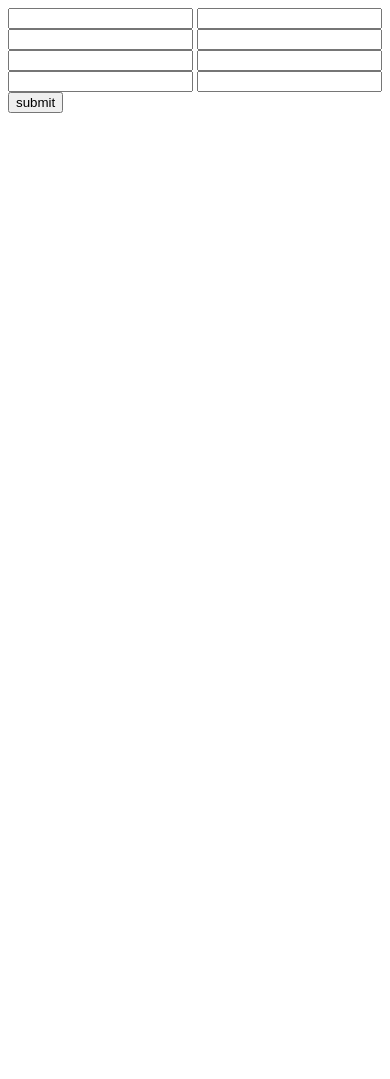
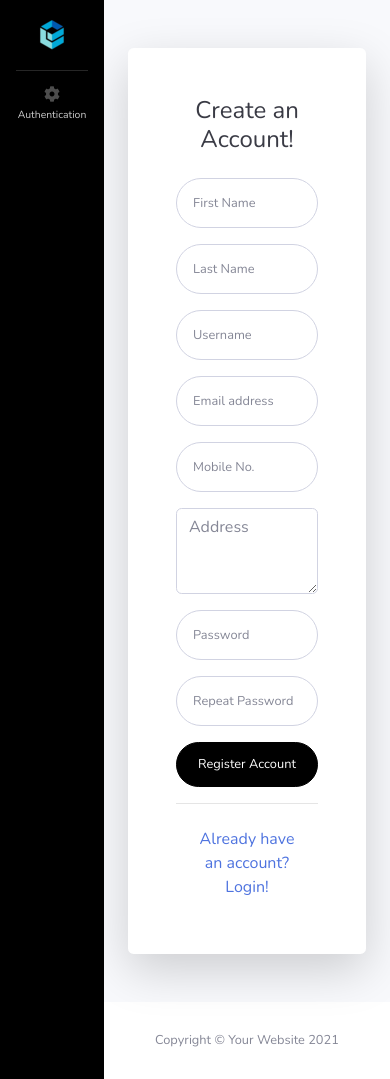
Before and after one commit to LEELAVATHI-B/fram, a Django app: page /signup/ in a window 390 px wide. Before the commit the page ends 113 px from the top, so only its background shows below. Run offline with Django 4.2, Linux system fonts and the light colour scheme; some libraries are stand-ins or nearby versions.

Commit message:
Signup dtl added

```diff
--- a/cube/templates/cube/base.html
+++ b/cube/templates/cube/base.html
@@ -139,8 +139,8 @@
                 <div id="collapseTwo" class="collapse" aria-labelledby="headingTwo" data-parent="#accordionSidebar">
                     <div class="bg-white py-2 collapse-inner rounded">
 {#                        <h6 class="collapse-header">Custom Components:</h6>#}
-                        <a class="collapse-item" href="buttons.html">Log in</a>
-                        <a class="collapse-item" href="cards.html">Sign up</a>
+                        <a class="collapse-item" href="{% url 'login' %}">Log in</a>
+                        <a class="collapse-item" href="{% url 'signup' %}">Sign up</a>
                     </div>
                 </div>
             </li>
--- a/cube/templates/cube/login.html
+++ b/cube/templates/cube/login.html
@@ -35,7 +35,7 @@
                                     </form>
                                     <hr>
                                     <div class="text-center">
-                                        <a class="small" href="register.html">Create an Account!</a>
+                                        <a class="small" href="{% url 'signup' %}">Create an Account!</a>
                                     </div>
                                 </div>
                             </div>
--- a/cube/templates/cube/signup.html
+++ b/cube/templates/cube/signup.html
@@ -1,26 +1,77 @@
-<!doctype html>
-<html lang="en">
-<head>
-    <meta charset="UTF-8">
-    <meta name="viewport"
-          content="width=device-width, user-scalable=no, initial-scale=1.0, maximum-scale=1.0, minimum-scale=1.0">
-    <meta http-equiv="X-UA-Compatible" content="ie=edge">
-    <title>Document</title>
-    <script src="http://ajax.googleapis.com/ajax/libs/jquery/1.11.1/jquery.min.js"></script>
-</head>
-<body>
-<form method="post">
-    {% csrf_token %}
-    <input id="id_username" name="username" type="text">
-    <input name="first_name" type="text">
-    <input name="last_name" type="text">
-    <input id="id_email" name="email" type="text">
-    <input name="phone" type="text">
-    <input name="address" type="text">
-    <input name="password" type="password">
-    <input name="password" type="password">
-    <button type="submit">submit</button>
+
+
+{% extends 'cube/base.html' %}
+{% block content %}
+    <div class="container">
+
+        <div class="card o-hidden border-0 shadow-lg my-5">
+            <div class="card-body p-0">
+                <!-- Nested Row within Card Body -->
+                <div class="row">
+                    <div class="col-lg-5 d-none d-lg-block bg-register-image"></div>
+                    <div class="col-lg-7">
+                        <div class="p-5">
+                            <div class="text-center">
+                                <h1 class="h4 text-gray-900 mb-4">Create an Account!</h1>
+                            </div>
+                            <form class="user">
+                                <div class="form-group row">
+                                    <div class="col-sm-6 mb-3 mb-sm-0">
+                                        <input type="text" class="form-control form-control-user" id="firstname"
+                                               placeholder="First Name" name="first_name">
+                                    </div>
+                                    <div class="col-sm-6">
+                                        <input type="text" class="form-control form-control-user" id="exampleLastName"
+                                               placeholder="Last Name" name="last_name">
+                                    </div>
+                                </div>
+                                <div class="form-group">
+                                    <input type="text" class="form-control form-control-user" id="id_username"
+                                           placeholder="Username">
+                                </div>
+                                <div class="form-group">
+                                    <input type="email" class="form-control form-control-user" id="id_email"
+                                           placeholder="Email address" name="email">
+                                </div>
+                                <div class="form-group">
+                                    <input type="text" class="form-control form-control-user" id="exampleInputMobile"
+                                           placeholder="Mobile No." maxlength="14" name="phone">
+                                </div>
+                                <div class="form-group">
+                                    <textarea rows="3" name="address" id="user-message" class="form-control"
+                                              placeholder="Address"></textarea>
+                                </div><!--ends from group-->
+                                <div class="form-group row">
+                                    <div class="col-sm-6 mb-3 mb-sm-0">
+                                        <input name="password" type="password" class="form-control form-control-user"
+                                               id="exampleInputPassword" placeholder="Password">
+                                    </div>
+                                    <div class="col-sm-6">
+                                        <input name="password" type="password" class="form-control form-control-user"
+                                               id="exampleRepeatPassword" placeholder="Repeat Password">
+                                    </div>
+                                </div>
+                                <a href="login.html" class="btn btn-primary btn-user btn-block">
+                                    Register Account
+                                </a>
                             </form>
+                            <hr>
+                            <div class="text-center">
+                                <button type="submit" class="btn small"><a href="{% url 'login' %}">Already have an account?
+                                    Login!</a>
+                                </button>
+                            </div>
+                        </div>
+                    </div>
+                </div>
+            </div>
+        </div>
+
+    </div>
+    <script src="https://cdnjs.cloudflare.com/ajax/libs/jquery/3.6.1/jquery.min.js"
+            integrity="sha512-aVKKRRi/Q/YV+4mjoKBsE4x3H+BkegoM/em46NNlCqNTmUYADjBbeNefNxYV7giUp0VxICtqdrbqU7iVaeZNXA=="
+            crossorigin="anonymous" referrerpolicy="no-referrer"></script>
+
     <script>
         $("#id_username").change(function () {
             var username = $('#id_username').val();
@@ -54,5 +105,4 @@
             });
         });
     </script>
-</body>
-</html>
+{% endblock %}
--- a/cube/views.py
+++ b/cube/views.py
@@ -48,6 +48,8 @@ def user_login(request):
 
 
 def user_signup(request):
+    if request.user.is_authenticated:
+        return redirect('/dashboard')
     if request.method == 'POST':
         user_name = request.POST.get('username')
         first_name = request.POST.get('first_name')
```
Lines whose indentation alone changed are shown as unchanged.
